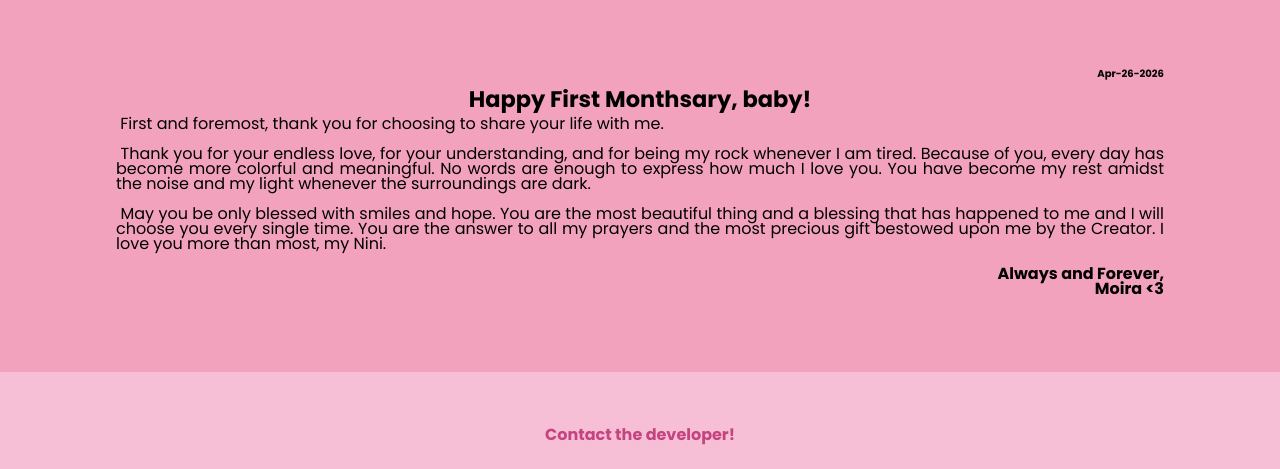
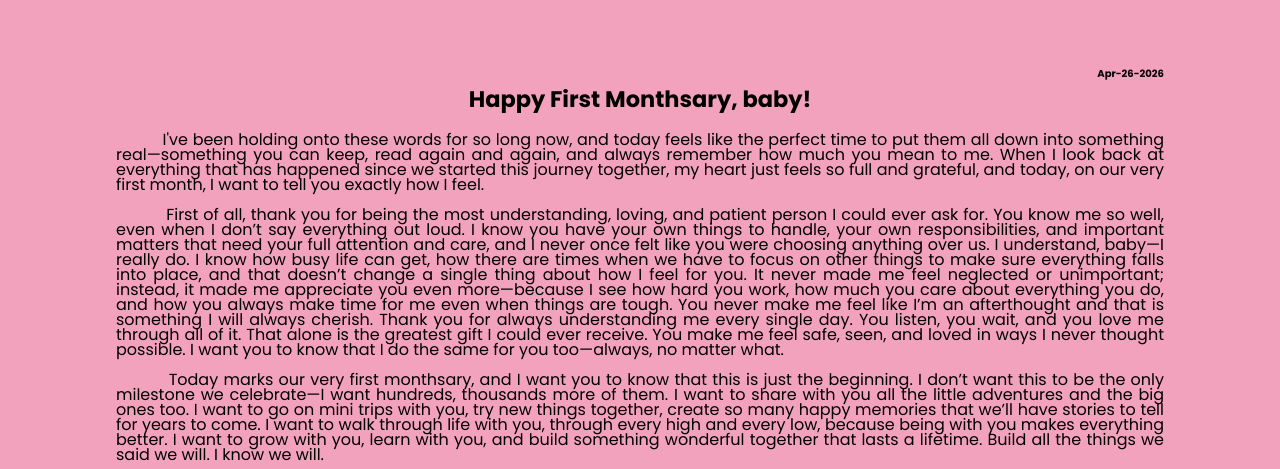
Before and after one commit to taeberyy/hapiMot3, a plain HTML site: page letter.html in a window 1280 px wide. Shown: the part 810-1279 px from the top of the page. Drawn offline with nearby package versions, Linux system fonts and the light colour scheme.

Commit message:
Add files via upload

```diff
--- a/letter.html
+++ b/letter.html
@@ -38,12 +38,19 @@
             <h6 class="let">Apr-26-2026</h6>
             <h2>Happy First Monthsary, baby!</h2>
              <p>
-                 &nbsp;First and foremost, thank you for choosing to share your life with me. <br><br>
-                 &nbsp;Thank you for your endless love, for your understanding, and for being my rock whenever I am tired. Because of you, every day has become more colorful and meaningful. No words are enough to express how much I love you. You have become my rest amidst the noise and my light whenever  the surroundings are dark.
-                  <br><br>
-                  &nbsp;May you be only blessed with smiles and hope. You are the most beautiful thing and a blessing that has happened to me and I will choose you every single time. You are the answer to all my prayers and the most precious gift bestowed upon me by the Creator. I love you more than most, my Nini.
+                &nbsp;&nbsp;&nbsp;&nbsp;&nbsp;&nbsp;&nbsp;&nbsp;&nbsp;&nbsp;I've been holding onto these words for so long now, and today feels like the perfect time to put them all down into something real—something you can keep, read again and again, and always remember how much you mean to me. When I look back at everything that has happened since we started this journey together, my heart just feels so full and grateful, and today, on our very first month, I want to tell you exactly how I feel.
+                <br><br>
+                &nbsp;&nbsp;&nbsp;&nbsp;&nbsp;&nbsp;&nbsp;&nbsp;&nbsp;&nbsp;First of all, thank you for being the most understanding, loving, and patient person I could ever ask for. You know me so well, even when I don’t say everything out loud. I know you have your own things to handle, your own responsibilities, and important matters that need your full attention and care, and I never once felt like you were choosing anything over us. I understand, baby—I really do.
+                I know how busy life can get, how there are times when we have to focus on other things to make sure everything falls into place, and that doesn’t change a single thing about how I feel for you. It never made me feel neglected or unimportant; instead, it made me appreciate you even more—because I see how hard you work, how much you care about everything you do, and how you always make time for me even when things are tough. You never make me feel like I’m an afterthought and that is something I will always cherish.
+                Thank you for always understanding me every single day. You listen, you wait, and you love me through all of it. That alone is the greatest gift I could ever receive. You make me feel safe, seen, and loved in ways I never thought possible. I want you to know that I do the same for you too—always, no matter what.
+                <br><br>
+                &nbsp;&nbsp;&nbsp;&nbsp;&nbsp;&nbsp;&nbsp;&nbsp;&nbsp;&nbsp;Today marks our very first monthsary, and I want you to know that this is just the beginning. I don’t want this to be the only milestone we celebrate—I want hundreds, thousands more of them. I want to share with you all the little adventures and the big ones too. I want to go on mini trips with you, try new things together, create so many happy memories that we’ll have stories to tell for years to come. I want to walk through life with you, through every high and every low, because being with you makes everything better. I want to grow with you, learn with you, and build something wonderful together that lasts a lifetime. Build all the things we said we will. I know we will.
+
+<br><br> &nbsp;&nbsp;&nbsp;&nbsp;&nbsp;&nbsp;&nbsp;&nbsp;&nbsp;&nbsp;I love you so so much, Nini ko. More than words can ever explain. I love the way you make me feel, the way you look at me, and the way you love me without asking for anything in return. I love everything about you—your heart, your kindness, your strength, and even the little things that make you who you are. Thank you for choosing me, for loving me, and for being mine. I promise to always be here for you, to understand you, to support you, and to love you with all that I have—today, tomorrow, and forever.
+
+<br><br> &nbsp;&nbsp;&nbsp;&nbsp;&nbsp;&nbsp;&nbsp;&nbsp;&nbsp;&nbsp;Happy first monthsary, my love. Here’s to many more months, years, and beautiful adventures together. I love you always, and I’ll love you more with every passing day.
             </p>
-             <h5><br> Always and Forever, <br> Moira &lt;3</h5>
+             <h5><br> Yours, always and only, <br> Moyi &lt;3</h5>
         </div>
         </section>
 
--- a/style.css
+++ b/style.css
@@ -372,6 +372,7 @@ nav .bi {
 }
 
 .letter p {
+padding-top: 1rem;
   font-size: 16px;
   line-height: 15px;
   font-weight: normal;
```
